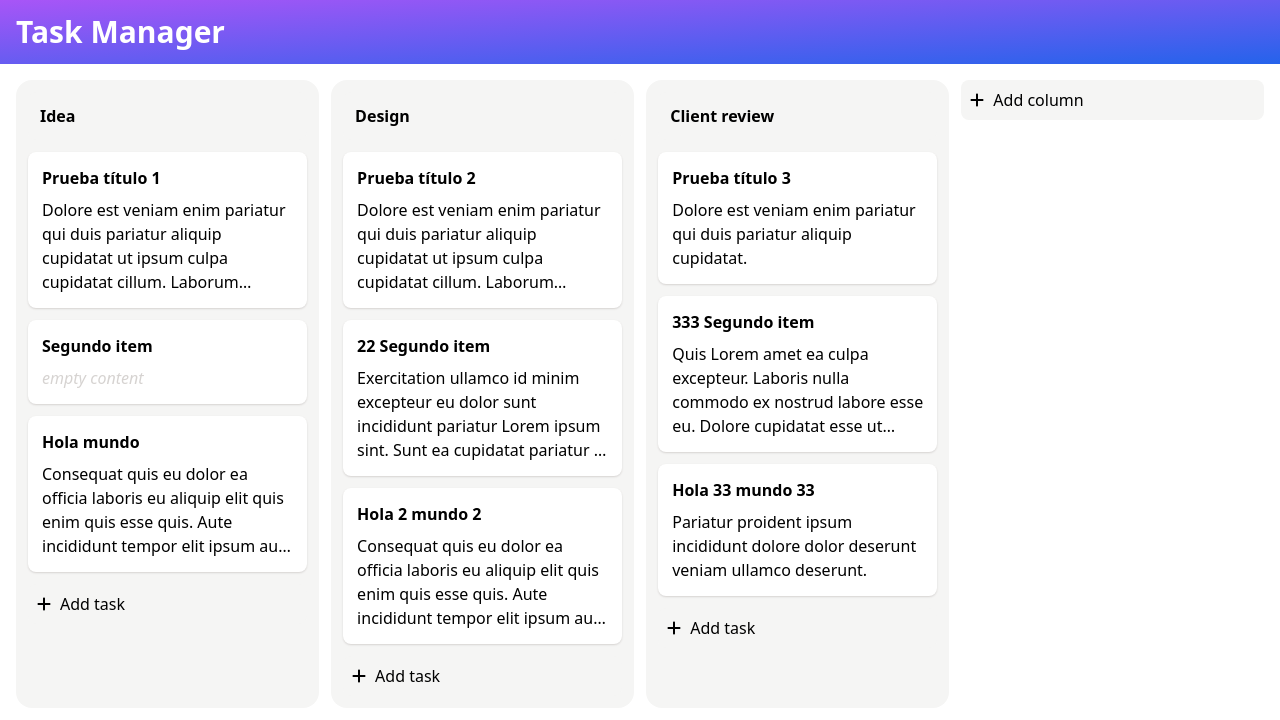
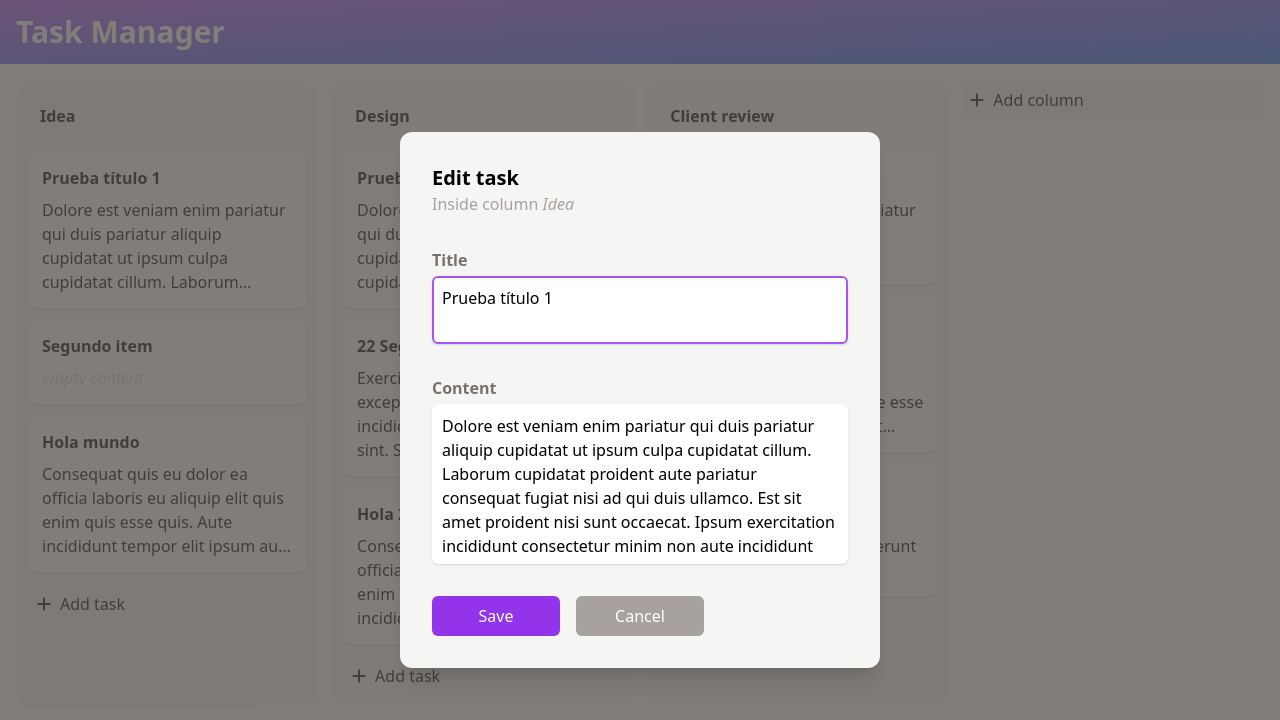
Before and after one commit to rodneymarin/task-manager, a React (Vite) app: page / in a window 1280 px wide. Both pictures are taken after a click on the element 167 px from the left and 224 px from the top of the page. Shown: the top 720 px of the page. Built offline with nearby package versions, Linux system fonts and the light colour scheme.

Commit message:
Column title edition is working and card edition

```diff
--- a/src/App.tsx
+++ b/src/App.tsx
@@ -1,16 +1,18 @@
 import Board from "./components/Board"
 import Header from "./components/Header"
-import Task from "./components/Task"
-import TaskContent from "./components/TaskContent"
+import Card from "./components/Card"
+import CardContent from "./components/CardContent"
 import Column from "./components/Column"
 import ColumnTitle from "./components/ColumnTitle"
-import TaskTitle from "./components/TaskTitle"
+import CardTitle from "./components/CardTitle"
 import { FaPlus } from "react-icons/fa6"
 import { useState } from "react"
 import Droppable from "./components/Droppable"
 import FormEditTask from "./components/FormEditTask"
 import { ColumnData, TaskData } from "./globals"
 import { getRandomId } from "./lib/getRandomId"
+import { IoIosCloseCircleOutline } from "react-icons/io"
+import { CgCloseO } from "react-icons/cg"
 
 
 const DEFAULT_COLUMNS: ColumnData[] = [
@@ -34,13 +36,17 @@ const DEFAULT_TASKS: TaskData[] = [
 function App() {
   const [columns, setColumns] = useState<ColumnData[]>(DEFAULT_COLUMNS);
   const [tasks, setTasks] = useState<TaskData[]>(DEFAULT_TASKS);
-  //const [draggingTask, setDraggingTask] = useState<TaskData | null>(null);
   const [selectedTask, setSelectedTask] = useState<TaskData | null>(null);
   const [selectedColumn, setSelectedColumn] = useState<ColumnData | null>(null);
-  const [isVisibleDialogEditTask, setIsVisibleDialogEditTask] = useState<boolean>(false);
+  const [isVisibleDialogEditTask, setIsVisibleDialogEditTask] = useState<{ isVisible: boolean, isNew: boolean }>({ isVisible: false, isNew: false });
 
-  function handleClickTask(task: TaskData) {
+  function handleMouseDownCard(task: TaskData) {
     setSelectedTask(task);
+  }
+
+  function handleClickCard(column: ColumnData) {
+    setSelectedColumn(column);
+    setIsVisibleDialogEditTask({ isVisible: true, isNew: false });
   }
 
   function handleClickAddTask(column: ColumnData) {
@@ -80,8 +86,29 @@ function App() {
     setTasks(newTastks as TaskData[]);
   }
 
-  function handleSaveNewTask(title: string, content: string) {
-    setIsVisibleDialogEditTask(false);
+  function handleSaveTask(title: string, content: string) {
+    setIsVisibleDialogEditTask({ ...isVisibleDialogEditTask, isVisible: false });
+    if (isVisibleDialogEditTask.isNew) {
+      saveNewTask(title, content);
+    }
+    else {
+      saveEditedTask(title, content);
+    }
+  }
+
+  function saveEditedTask(title: string, content: string) {
+    const newTasks = tasks.map(item => {
+      if (item.id === selectedTask?.id) {
+        return { ...selectedTask, title: title, content: content };
+      } else {
+        return item;
+      }
+    });
+    setTasks(newTasks);
+  }
+
+  function saveNewTask(title: string, content: string) {
+
     const newTask: TaskData = {
       id: getRandomId(),
       title: title,
@@ -96,6 +123,17 @@ function App() {
     setTasks(newTastks as TaskData[]);
   }
 
+  function handleColumnTitleChange(value: string) {
+    const newCol: ColumnData = { ...selectedColumn as ColumnData, title: value };
+    const newColumns = columns.map(col => {
+      if (col.id === selectedColumn?.id) {
+        return newCol
+      } else return col;
+    });
+    console.log(newColumns);
+    setColumns(newColumns);
+  }
+
   return (
     <>
       <Header />
@@ -105,15 +143,23 @@ function App() {
             columns.map(columnItem => {
               return (
                 <Column key={columnItem.id}>
-                  <ColumnTitle >{columnItem.title}</ColumnTitle>
+                  <ColumnTitle
+                    text={columnItem.title}
+                    onChange={handleColumnTitleChange}
+                    onClick={() => setSelectedColumn(columnItem)}
+                  />
                   {
                     tasks.filter(taskIt => taskIt.idColumn == columnItem.id).map(taskItem => {
                       return (
-                        <Droppable id={taskItem.id} isDraggable={true} onClick={() => handleClickTask(taskItem)} onDrop={() => handleDrop(taskItem)}>
-                          <Task key={taskItem.id}>
-                            <TaskTitle>{taskItem.title}</TaskTitle>
-                            <TaskContent >{taskItem.content}</TaskContent>
-                          </Task>
+                        <Droppable
+                          id={taskItem.id}
+                          isDraggable={true}
+                          onClick={() => handleClickCard(columnItem)}
+                          onMouseDown={() => handleMouseDownCard(taskItem)} onDrop={() => handleDrop(taskItem)}>
+                          <Card key={taskItem.id}>
+                            <CardTitle>{taskItem.title}</CardTitle>
+                            <CardContent >{taskItem.content}</CardContent>
+                          </Card>
                         </Droppable>
                       )
                     })
@@ -123,7 +169,7 @@ function App() {
                     isDraggable={false}
                     onDrop={() => handleDropButton(columnItem)}
                     onClick={() => handleClickAddTask(columnItem)}>
-                    <button onClick={() => setIsVisibleDialogEditTask(true)} className="flex h-fit items-center gap-2 rounded-lg w-full p-2 bg-component cursor-pointer hover:bg-stone-300"><FaPlus />Add task</button>
+                    <button onClick={() => setIsVisibleDialogEditTask({ isVisible: true, isNew: true })} className="flex h-fit items-center gap-2 rounded-lg w-full p-2 bg-component cursor-pointer hover:bg-stone-300"><FaPlus />Add task</button>
                   </Droppable>
                 </Column>
               )
@@ -132,12 +178,12 @@ function App() {
           <button className="flex h-fit items-center gap-2 rounded-lg w-[20rem] p-2 bg-component cursor-pointer hover:bg-stone-300"><FaPlus />Add column</button>
         </Board>
         <FormEditTask
-          isNew={true}
-          selectedColumn={selectedColumn}
-          selectedTask={selectedTask}
-          isVisible={isVisibleDialogEditTask}
-          onCancel={() => setIsVisibleDialogEditTask(false)}
-          onSave={handleSaveNewTask}
+          isNew={isVisibleDialogEditTask.isNew}
+          selectedColumn={selectedColumn as ColumnData}
+          selectedTask={selectedTask as TaskData}
+          isVisible={isVisibleDialogEditTask.isVisible}
+          onCancel={() => setIsVisibleDialogEditTask({ ...isVisibleDialogEditTask, isVisible: false })}
+          onSave={handleSaveTask}
         />
       </main >
 
--- a/src/components/Task.tsx
+++ b/src/components/Card.tsx
@@ -1,6 +1,6 @@
 import { PropsWithChildren } from "react";
 
-export default function Task(props: PropsWithChildren) {
+export default function Card(props: PropsWithChildren) {
   return (
     <div className="bg-white overflow-hidden p-component flex flex-col gap-2 rounded-lg border-2 border-transparent divide-y shadow-sm shadow-stone-300 hover:filter-none hover:border-2 hover:border-purple-500 cursor-pointer">
       <div className="pointer-events-none">
--- a/src/components/TaskContent.tsx
+++ b/src/components/CardContent.tsx
@@ -1,6 +1,6 @@
 import { PropsWithChildren } from "react";
 
-export default function TaskContent(props: PropsWithChildren) {
+export default function CardContent(props: PropsWithChildren) {
   return (
     <div className="pt-2 overflow-hidden">
       <div className="overflow-hidden line-clamp-4">
--- a/src/components/TaskTitle.tsx
+++ b/src/components/CardTitle.tsx
@@ -1,6 +1,6 @@
 import { PropsWithChildren } from "react";
 
-export default function TaskTitle(props: PropsWithChildren) {
+export default function CardTitle(props: PropsWithChildren) {
   return (
     <h4 className="font-bold">
       {
--- a/src/components/ColumnTitle.tsx
+++ b/src/components/ColumnTitle.tsx
@@ -1,15 +1,53 @@
-import { PropsWithChildren } from "react";
+import { KeyboardEvent, useRef, useState } from "react";
 
-export default function ColumnTitle(props: PropsWithChildren) {
+interface ColumnTitleProps {
+  text: string;
+  onChange: (value: string) => void;
+  onClick?: () => void;
+}
+
+export default function ColumnTitle(props: ColumnTitleProps) {
+  const [isEditing, setIsEditing] = useState<boolean>(false);
+  const [lastTitle, setLastTitle] = useState<string>(props.text);
+  const [title, setTitle] = useState<string>(props.text);
+  const inputRef = useRef<HTMLInputElement>(null);
+
+  function handleClick() {
+    setIsEditing(true);
+    setTimeout(() => {
+      inputRef.current?.focus();
+    }, 100);
+    props.onClick && props.onClick();
+  }
+
+  function handleLostFocus() {
+    setTitle(lastTitle);
+    setIsEditing(false);
+  }
+
+  function handleKeyUp(event: KeyboardEvent<HTMLInputElement>) {
+    if (event.key === "Enter") {
+      setLastTitle(title);
+      setIsEditing(false);
+      props.onChange(title);
+    }
+  }
+
   return (
-    <div className="p-component rounded-lg bg-component hover-darken">
-      <h2 className="font-bold">
-        {
-          props.children
-            ? props.children
-            : <span className="italic text-stone-300">empty title</span>
-        }
-      </h2>
+    <div
+      onClick={handleClick}
+      className={`rounded-lg bg-component w-full ${isEditing ? "p-0" : "hover-darken-button p-component"}`}>
+      <label hidden={isEditing} className="font-bold cursor-pointer">{title}</label>
+      <input
+        ref={inputRef}
+        type="text"
+        hidden={!isEditing}
+        value={title}
+        className="p-2.5 mx-0 rounded-md font-bold w-full"
+        onKeyUp={handleKeyUp}
+        onBlur={handleLostFocus}
+        onChange={(e) => setTitle(e.target.value)}
+      />
     </div>
   )
 }
--- a/src/components/FormEditTask.tsx
+++ b/src/components/FormEditTask.tsx
@@ -1,4 +1,4 @@
-import { FormEvent, useState } from "react";
+import { ChangeEvent, FormEvent, useEffect, useRef, useState } from "react";
 import Modal from "./Modal";
 import { ColumnData, TaskData } from "../globals";
 
@@ -12,8 +12,40 @@ interface PropsFormEditTask {
 }
 
 export default function FormEditTask(props: PropsFormEditTask) {
-  const [taskTitle, setTaskTitle] = useState<string>(props.isNew ? "" : props.selectedTask.title);
-  const [taskContent, setTaskContent] = useState<string>(props.isNew ? "" : props.selectedTask.content);
+  const [taskTitle, setTaskTitle] = useState<string>("");
+  const [taskContent, setTaskContent] = useState<string>("");
+  const inputTitleRef = useRef<HTMLTextAreaElement>(null);
+  const [error, setError] = useState<boolean>(false);
+
+  //focus title input
+  useEffect(() => {
+    if (props.isNew) {
+      setTaskTitle("");
+      setTaskContent("");
+    } else {
+      setTaskTitle(props.selectedTask ? props.selectedTask.title : "");
+      setTaskContent(props.selectedTask ? props.selectedTask.content : "");
+    }
+  }, [props.isNew, props.selectedTask])
+
+  useEffect(() => {
+    const err: boolean = (taskTitle === "" && taskContent === "");
+    setError(err);
+  }, [taskTitle, taskContent]);
+
+  useEffect(() => {
+    setTimeout(() => {
+      inputTitleRef.current?.focus();
+    }, 100);
+  }, [props.isVisible])
+
+  function handleTitleChange(event: ChangeEvent<HTMLTextAreaElement>) {
+    setTaskTitle(event.target.value);
+  }
+
+  function handleContentChange(event: ChangeEvent<HTMLTextAreaElement>) {
+    setTaskContent(event.target.value);
+  }
 
   function handleSubmit(event: FormEvent) {
     event.preventDefault();
@@ -22,22 +54,34 @@ export default function FormEditTask(props: PropsFormEditTask) {
 
   return (
     <Modal isVisible={props.isVisible}>
-      <form className="w-96 min-h-72 p-8 rounded-xl shadow-xl bg-stone-100 flex flex-col gap-8"
+      <form className="w-[30rem] min-h-72 p-8 rounded-xl shadow-xl bg-stone-100 flex flex-col gap-8 text-stone-500"
         onSubmit={handleSubmit}
       >
-        <h4 className="font-bold text-lg mb-2">{`${props.isNew ? "Add new " : "Edit "}task inside ${props.selectedColumn?.title} column`}</h4>
+        <div>
+          <h4 className="font-bold text-xl text-black">{`${props.isNew ? "Add new " : "Edit "}task`}</h4>
+          <p className="text-stone-400">Inside column <i>{props.selectedColumn?.title}</i></p>
+        </div>
         <div className="flex flex-col gap-1">
           <label className="block font-bold">Title</label>
-          <textarea className="border border-stone-300 rounded-md min-h-10 w-full p-2 resize-none" value={taskTitle} onChange={(e) => setTaskTitle(e.target.value)} />
+          <textarea
+            ref={inputTitleRef}
+            autoFocus={true}
+            className="rounded-md min-h-10 w-full p-2 resize-none"
+            value={taskTitle}
+            onChange={handleTitleChange} />
         </div>
         <div className="flex flex-col gap-1">
           <label className="block font-bold">Content</label>
-          <textarea className="border border-stone-300 rounded-md min-h-40 w-full p-2 resize-none" value={taskContent} onChange={(e) => setTaskContent(e.target.value)} />
+          <textarea
+            className="rounded-md min-h-40 w-full p-2 resize-none"
+            value={taskContent}
+            onChange={handleContentChange} />
         </div>
         <div className="w-full flex gap-4">
           <button
             type="submit"
-            className="rounded-md bg-purple-600 text-white h-fit w-fit min-w-32 p-2 cursor-pointer hover:bg-purple-700">
+            disabled={error}
+            className="rounded-md bg-purple-600 text-white h-fit w-fit min-w-32 p-2 cursor-pointer hover:bg-purple-700 disabled:bg-stone-200 disabled:cursor-default">
             Save</button>
           <button
             onClick={props.onCancel}
--- a/src/index.css
+++ b/src/index.css
@@ -21,3 +21,7 @@
 .hover-darken-button {
   @apply hover:brightness-90 cursor-pointer;
 }
+
+input,textarea{
+  @apply border-2 border-transparent shadow-sm shadow-stone-300 focus:border-purple-500 outline-none ring-0 text-black
+}
```
Also changed, not shown: src/components/Droppable.tsx (+4 -7 lines).
